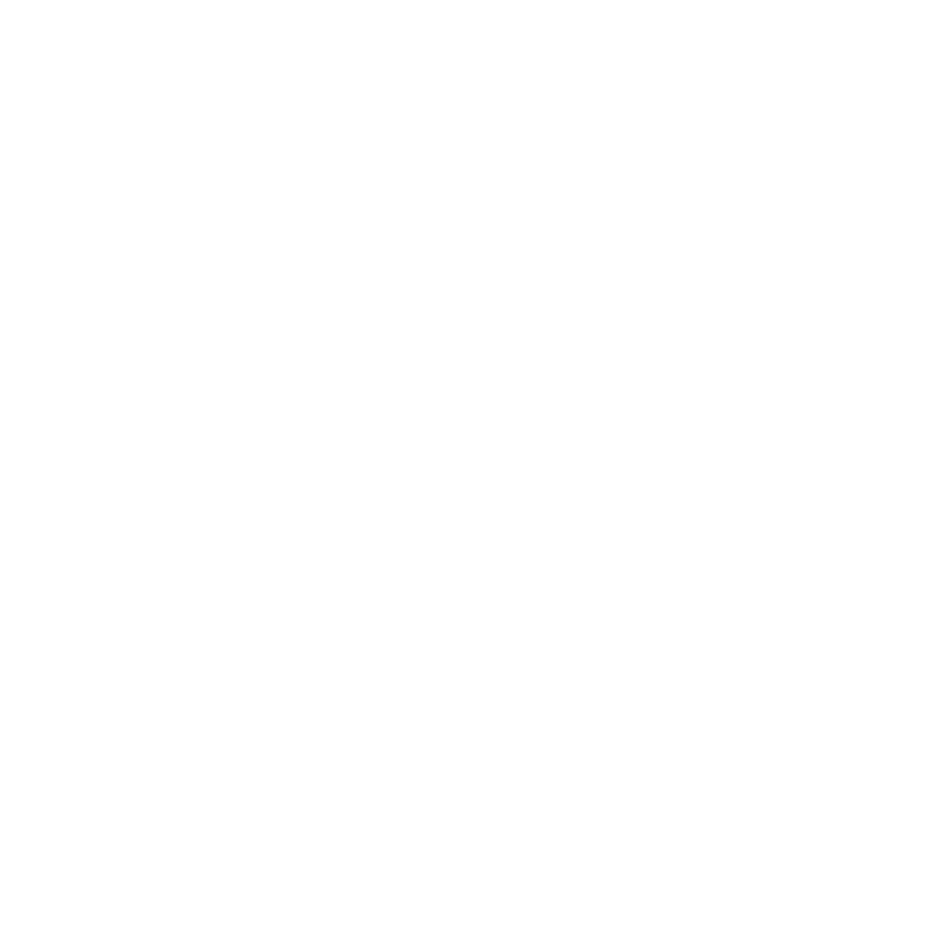
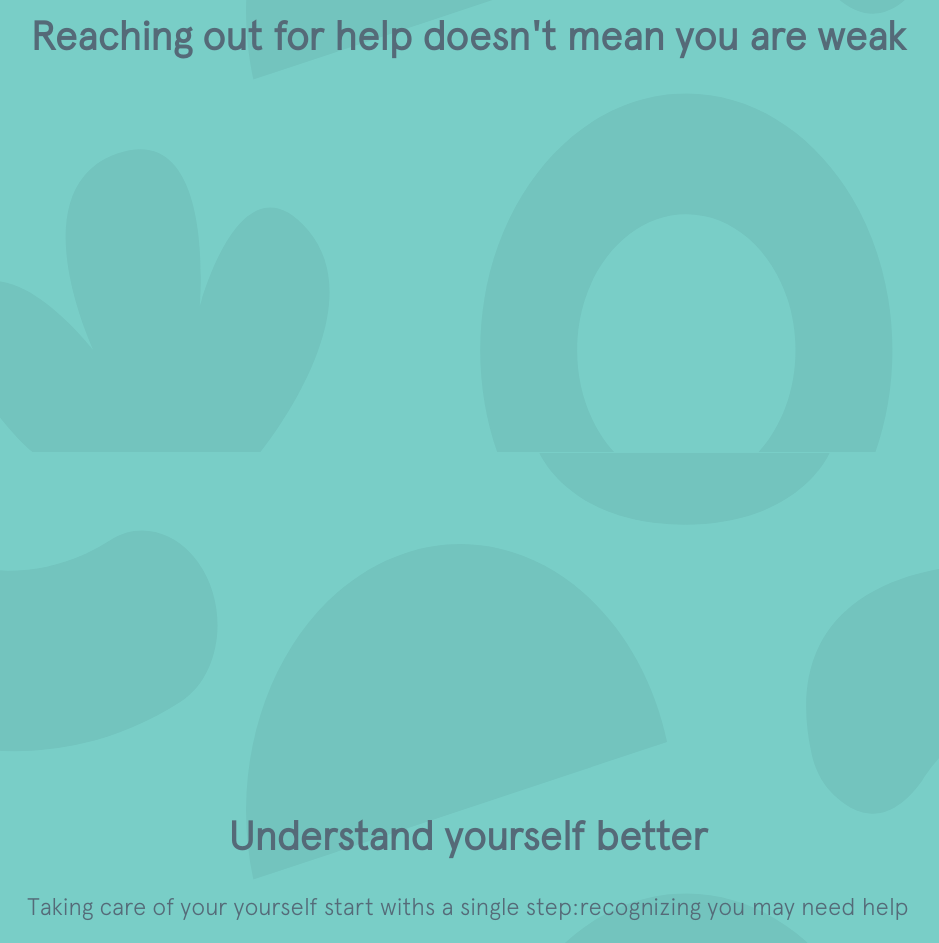
Before and after one commit to gnanasurya2/findhope, a React (Create React App) app: page / in a window 1280 px wide. Shown: the part 1734-2677 px from the top of the page, without its empty margins (172-1111 px from the left). Before the commit the page ends 1453 px from the top, so only its background shows below. Built offline with nearby package versions, Linux system fonts and the light colour scheme.

Commit message:
added svg background

```diff
--- /dev/null
+++ b/src/components/BackgroundContainer.js
@@ -0,0 +1,59 @@
+import React from "react";
+import styled from "styled-components";
+import Svg from "../components/Svg";
+import Button from "../components/Button";
+
+const BackgroundContainer = (props) => {
+  const Container = styled.div`
+    width: 100%;
+    height: 100vh;
+    position: relative;
+  `;
+  const Content = styled.div`
+    position: absolute;
+    width: 80%;
+    margin-left: 10%;
+    top: 40%;
+    display: flex;
+    align-items: center;
+    justify-content: center;
+    flex-direction: column;
+    @media screen and (min-width: 1200px) {
+      top: 50%;
+    }
+    @media screen and (min-width: 700px) {
+      top: 45%;
+    }
+  `;
+  const Title = styled.h1`
+    font-size: 32px;
+    text-align: center;
+    color: ${props.color};
+    @media screen and (min-width: 1200px) {
+      font-size: 48px;
+    }
+    @media screen and (min-width: 700px) {
+      font-size: 40px;
+    }
+  `;
+  const SubContent = styled.p`
+    font-size: 24px;
+    text-align: center;
+    margin-top: 32px;
+    color: ${props.color};
+  `;
+  return (
+    <Container>
+      <Svg styles={props.svgStyles} />
+      <Content>
+        <Title>{props.title}</Title>
+        <SubContent>{props.content}</SubContent>
+        {props.buttonText ? (
+          <Button text={props.buttonText} color={props.color} />
+        ) : null}
+      </Content>
+    </Container>
+  );
+};
+
+export default BackgroundContainer;
--- /dev/null
+++ b/src/components/Button.js
@@ -0,0 +1,22 @@
+import React from "react";
+import styled from "styled-components";
+
+const Button = (props) => {
+  const StyledButton = styled.button`
+    border: solid 2px ${props.color};
+    background-color: transparent;
+    cursor: pointer;
+    padding: 16px 32px;
+    font-size: 24px;
+    margin-top: 24px;
+    border-radius: 32px;
+    color: ${props.color};
+  `;
+  return (
+    <StyledButton onClick={() => console.log("clicked")}>
+      {props.text}
+    </StyledButton>
+  );
+};
+
+export default Button;
--- /dev/null
+++ b/src/components/Svg.js
@@ -0,0 +1,61 @@
+import React, { useRef, useEffect } from "react";
+
+const Svg = (props) => {
+  const svg = useRef();
+  useEffect(() => {
+    console.log(svg.current.getBBox());
+  }, []);
+  return (
+    <svg
+      version="1.1"
+      id="Layer_1"
+      xmlns="http://www.w3.org/2000/svg"
+      width="100%"
+      height="100%"
+      viewBox="0 258 1080 542"
+      preserveAspectRatio="none"
+      ref={svg}
+      style={{ ...props.styles, position: "absolute" }}
+    >
+      <g>
+        <path
+          d="M358.891,547.693c-25.758-96.395,31.504-195.419,127.899-221.178
+       c96.396-25.758,195.42,31.504,221.179,127.899"
+        />
+        <path
+          d="M174.273,800.695h189.956c0,0,98.236-96.118,41.099-150.75
+       c-57.137-54.631-91.721,51.624-91.721,51.624s14.536-127.807-69.667-103.749c-84.202,24.058-20.048,133.191-20.048,133.191
+       s-69.166-71.042-106.756-37.963C79.545,726.129,168.76,800.695,174.273,800.695"
+        />
+        <path
+          d="M991.974,258.637c0,0,6.325,32.279-4.406,55.76c-5.506,12.048-17.438,19.908-30.656,20.802
+       c-36.972,2.5-156.487,18.963-126.989,127.399c2.713,9.972,8.274,18.941,16.146,25.638c15.877,13.509,45.596,28.45,77.689-8.156
+       c0,0,35.571-46.899,85.069-46.259c3.782,0.048,7.549-0.387,11.182-1.44c16.764-4.862,59.991-21.804,59.991-67.229V258.637H991.974z
+       "
+        />
+        <path
+          d="M1077.051,518.917v177.976c0,0-108.964,12.972-108.964-88.987
+       C968.087,505.945,1077.051,518.917,1077.051,518.917"
+        />
+        <path d="M600.201,258.637h244.911c0,0-25.425,48.578-122.455,48.578S600.201,258.637,600.201,258.637" />
+        <path
+          d="M312.398,332.86L312.398,332.86c-18.995-21.385-49.567-27.771-73.98-15.163
+       C161.961,357.182,63.34,339.613,1.27,269.729L0,270.856v148.869c92.983,51.532,205.201,55.067,297.561,7.417
+       C331.986,409.381,339.175,363.009,312.398,332.86"
+        />
+        <path
+          d="M664.047,800.695c-19.557-16.906-31.969-41.865-31.969-69.685
+       c0-50.798,41.326-92.124,92.124-92.124s92.124,41.326,92.124,92.124c0,27.819-12.412,52.778-31.968,69.685h99.144
+       c9.374-21.347,14.591-44.916,14.591-69.685c0-95.883-78.008-173.891-173.891-173.891c-95.884,0-173.891,78.008-173.891,173.891
+       c0,24.769,5.216,48.338,14.591,69.685H664.047z"
+        />
+        <path
+          d="M48.287,478.534c-17.888,0-34.505,5.441-48.287,14.757v143.151
+       c13.782,9.316,30.399,14.757,48.287,14.757c47.68,0,86.333-38.652,86.333-86.331C134.62,517.186,95.967,478.534,48.287,478.534"
+        />
+      </g>
+    </svg>
+  );
+};
+
+export default Svg;
--- a/src/containers/homepage.js
+++ b/src/containers/homepage.js
@@ -4,6 +4,10 @@
 import Illustration from "../components/Illustration";
 import FirstIllustration from "../asset/first_circle_illustration.svg";
 import SecondIllustration from "../asset/second_circle_illustration.svg";
+import Svg from "../components/Svg";
+import Button from "../components/Button";
+import backgroundContainer from "../components/BackgroundContainer";
+import BackgroundContainer from "../components/BackgroundContainer";
 
 const Homepage = (props) => {
   return (
@@ -27,6 +31,36 @@
           content="Reaching out for help doesn't mean you are weak"
         />
       </div>
+      <div className={styles.backgroundContainer}>
+        <BackgroundContainer
+          svgStyles={{ fill: "#73c4be", backgroundColor: "#79cec7" }}
+          color="#556a78"
+          title="Reaching out for help doesn't mean you are weak"
+        />
+        <BackgroundContainer
+          svgStyles={{ fill: "#73c4be", backgroundColor: "#79cec7" }}
+          color="#556a78"
+          title="Understand yourself better"
+          content="Taking care of your yourself start withs a single step:recognizing
+          you may need help"
+          buttonText="free assessment"
+        />
+        <BackgroundContainer
+          svgStyles={{ fill: "#5ea0d2", backgroundColor: "#63a9dc" }}
+          color="#e7e3ad"
+          title="Worry Less Live More"
+          content="Felling better starts with a single message"
+          buttonText="support for free"
+        />
+        <BackgroundContainer
+          svgStyles={{ fill: "#f68891", backgroundColor: "#ff8f9b" }}
+          color="#696172"
+          title="Boost your happiness"
+          content="Build the skills to feel more confident, deal with stress, think
+        more positively, and so much more !"
+          buttonText="support for free"
+        />
+      </div>
     </div>
   );
 };
--- a/src/index.css
+++ b/src/index.css
@@ -7,7 +7,7 @@
 body {
   margin: 0;
   padding: 0;
-  font-family: Apercu;
+  font-family: Apercu, -apple-system, BlinkMacSystemFont, 'Segoe UI', Roboto, Oxygen, Ubuntu, Cantarell, 'Open Sans', 'Helvetica Neue', sans-serif;
   -webkit-font-smoothing: antialiased;
   -moz-osx-font-smoothing: grayscale;
 }
--- a/src/styles/Layout.module.css
+++ b/src/styles/Layout.module.css
@@ -23,4 +23,5 @@
     justify-content: space-between;
     align-items: center;
     flex: 5;
+    visibility: hidden;
 }
--- a/src/styles/homepage.module.css
+++ b/src/styles/homepage.module.css
@@ -29,16 +29,76 @@
   width: 80%;
 }
 
-
-
 .illustrationWrapper {
   display: flex;
   flex-direction: column;
   background-color: #f2f2f2;
 }
 
-@media screen and (min-width:1200px) {
+.backgroundContainer {
+  width: 100%;
+  height: 100vh;
+}
+
+.background {
+  width: 100%;
+  height: 100vh;
+}
+
+.cont {
+  width: 100%;
+  height: 100vh;
+  position: relative;
+}
+
+.boxy {
+  background-color: green;
+}
+
+.contentContainer {
+  position: absolute;
+  width: 80%;
+  margin-left: 10%;
+  top: 40%;
+  display: flex;
+  align-items: center;
+  justify-content: center;
+  flex-direction: column;
+}
+
+.backgroundTitle {
+  font-size: 32px;
+  text-align: center;
+  color: #556a78;
+}
+
+.backgroundContent {
+  font-size: 24px;
+  text-align: center;
+  margin-top: 32px;
+  color: #556a78;
+}
+
+@media screen and (min-width: 1200px) {
   .illustrationWrapper {
     flex-direction: row;
   }
+
+  .contentContainer {
+    top: 50%;
   }
+
+  .backgroundTitle {
+    font-size: 48px;
+  }
+}
+
+@media screen and (min-width: 700px) {
+  .contentContainer {
+    top: 45%;
+  }
+
+  .backgroundTitle {
+    font-size: 40px;
+  }
+}
--- a/src/styles/illustration.module.css
+++ b/src/styles/illustration.module.css
@@ -1,5 +1,5 @@
 .illustration {
-  width: 40%;
+  width: 80%;
   height: 40vh;
 }
 
@@ -23,6 +23,7 @@
   justify-content: space-between;
   flex-direction: column;
   align-items: center;
+  flex: 1;
 }
 
 .contentContainer {
@@ -30,11 +31,29 @@
   justify-content: center;
   align-items: center;
   flex-direction: column;
-  width: 60%;
 }
+
+.background {
+  position: absolute;
+  width: 100%;
+  height: 100vh;
+  z-index: -1;
+}
+
+.boxy {
+  position: absolute;
+  display: flex;
+  justify-content: center;
+  align-items: center;
+  z-index: 1;
+}
+
 @media screen and (min-width: 700px) {
   .illustrationContainer {
     flex-direction: row;
+  }
+  .illustration {
+    width: 50%;
   }
 }
 
```
Also changed, not shown: package.json (+8 -1 lines), src/asset/BackgroundElements.svg, 1 other file (tests, documents, lock files or other folders). Lines whose indentation alone changed are shown as unchanged.
